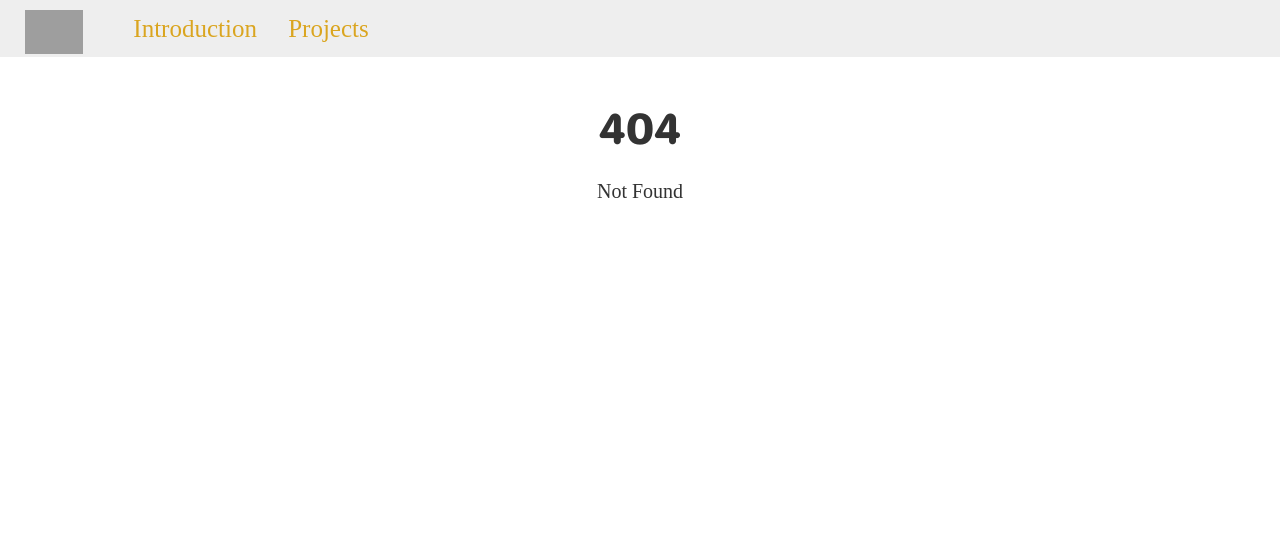
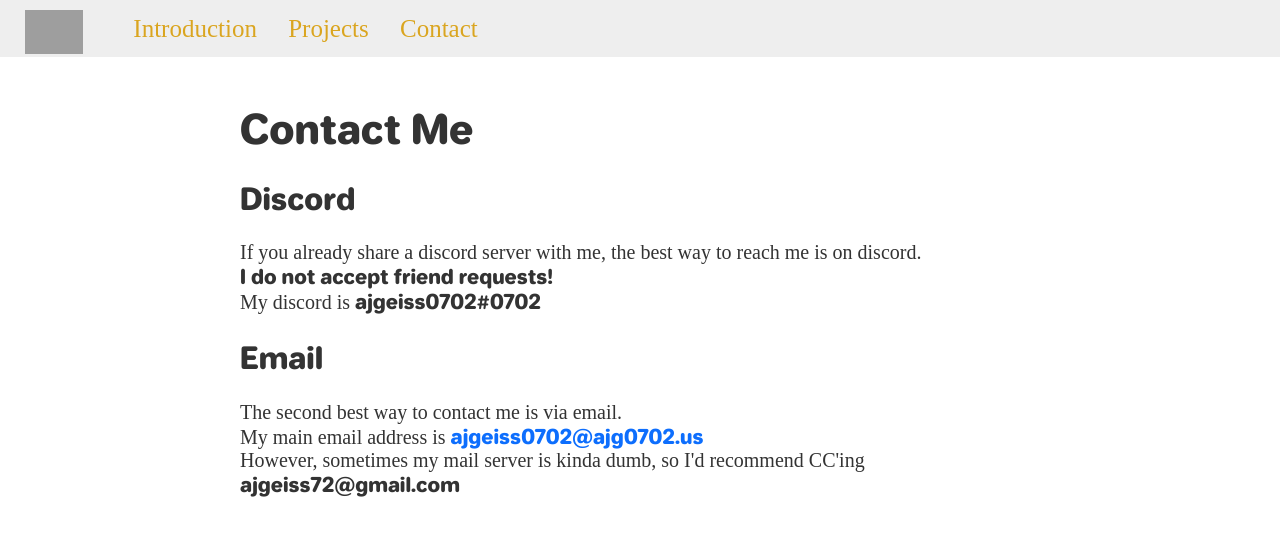
Before and after one commit to ajgeiss0702/about.ajg0702.us, a SvelteKit app: page /contact in a window 1280 px wide. Before the commit this address had no page. Shown: the top 536 px of the page. Built offline with nearby package versions, Linux system fonts and the light colour scheme; grey boxes are pictures that could not be loaded; a web font is replaced by a local one.

Commit message:
Contact page

```diff
--- a/src/app.css
+++ b/src/app.css
@@ -16,3 +16,12 @@
     vertical-align: middle;
     margin-bottom: 0.2em;
 }
+
+.limit {
+    max-width: 800px;
+}
+
+.mx-auto {
+    margin-left: auto;
+    margin-right: auto;
+}
--- a/src/routes/+layout.svelte
+++ b/src/routes/+layout.svelte
@@ -4,6 +4,7 @@
     import {navigating} from "$app/stores";
     import NProgress from 'nprogress';
     import "$lib/misc.css";
+    import "../app.css"
 
     NProgress.configure({
         // Full list: https://github.com/rstacruz/nprogress#configuration
@@ -237,6 +238,9 @@
         <a href="/#projects">
             Projects
         </a>
+        <a href="/contact">
+            Contact
+        </a>
     </div>
 </nav>
 <br>
--- /dev/null
+++ b/src/routes/contact/+page.svelte
@@ -0,0 +1,25 @@
+<div class="limit mx-auto">
+    <h1>Contact Me</h1>
+
+    <h2>Discord</h2>
+
+    If you already share a discord server with me, the best way to reach me is on discord.
+    <br>
+    <b class="numbers">I do not accept friend requests!</b>
+    <br>
+    My discord is <span class="numbers">ajgeiss0702#0702</span>
+    <br>
+
+    <h2>Email</h2>
+
+    The second best way to contact me is via email.<br>
+    My main email address is
+    <span class="numbers">
+        <a href="mailto:ajgeiss0702@ajg0702.us">ajgeiss0702@ajg0702.us</a>
+    </span>
+    <br>
+    However, sometimes my mail server is kinda dumb, so I'd recommend CC'ing
+    <span class="numbers">
+        ajgeiss72@gmail.com
+    </span>
+</div>
```
